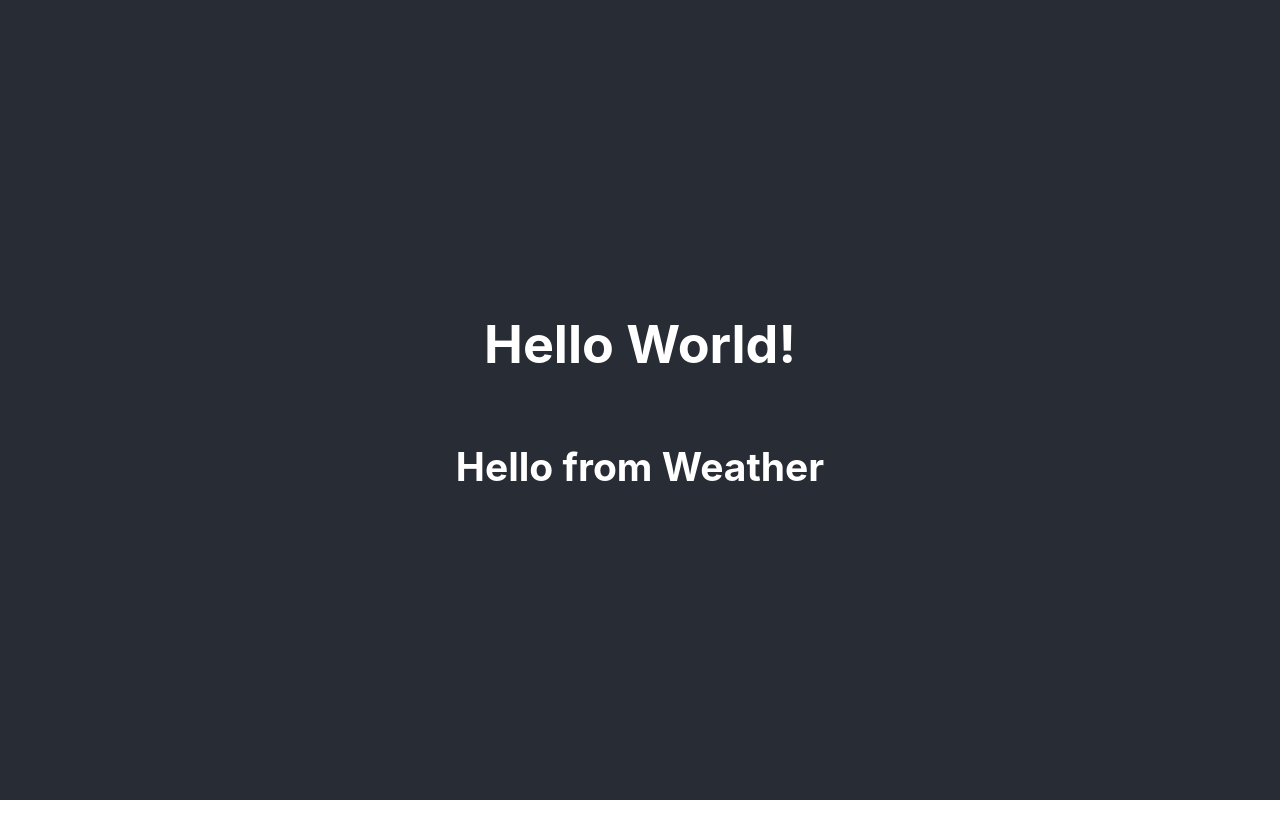
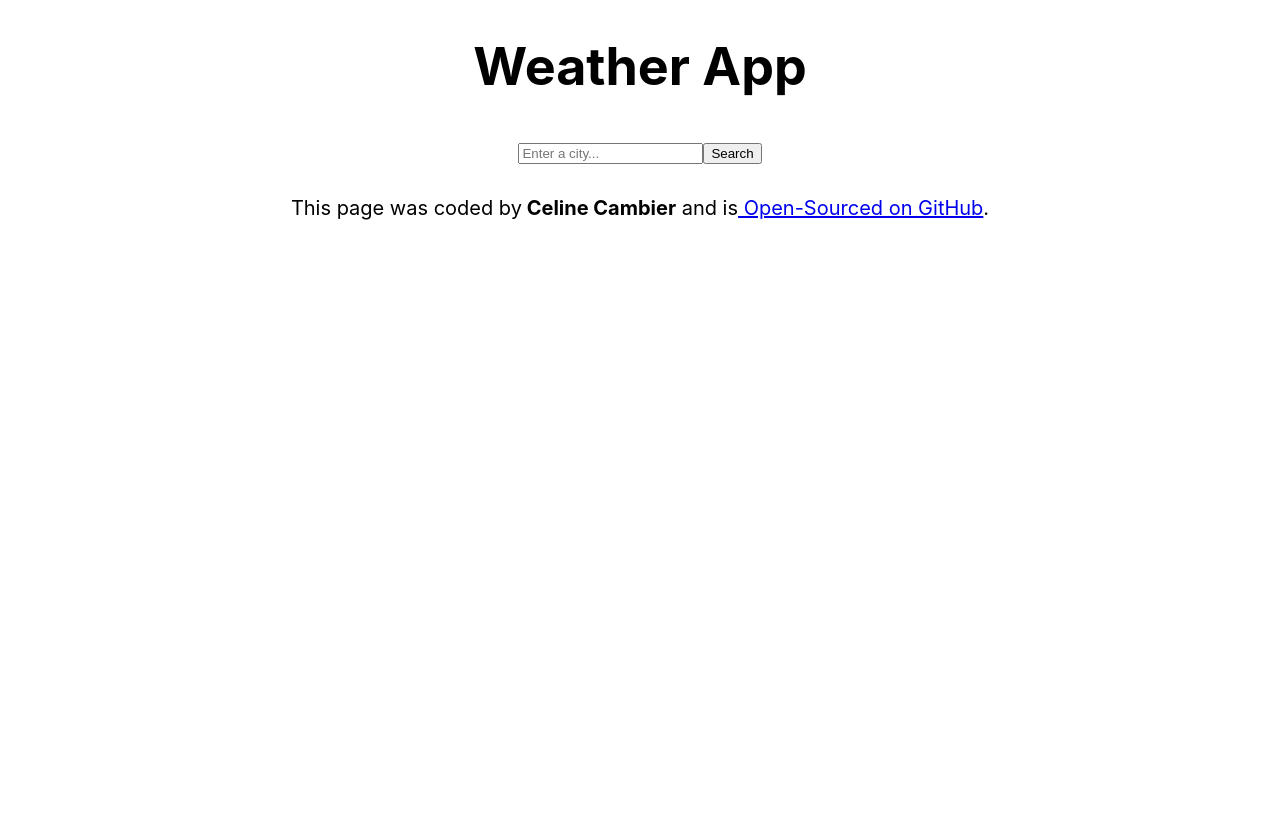
Before and after one commit to CelineCambier/weather-app-react, a React (Create React App) app: page / in a window 1280 px wide. Before the commit the page ends 800 px from the top, so only its background shows below. Built offline with nearby package versions, Linux system fonts and the light colour scheme; no server answers.

Commit message:
Added Search engine

```diff
--- a/package.json
+++ b/package.json
@@ -7,6 +7,7 @@
     "@testing-library/react": "^13.4.0",
     "@testing-library/user-event": "^13.5.0",
     "axios": "^1.4.0",
+    "bootstrap": "^5.3.0",
     "react": "^18.2.0",
     "react-dom": "^18.2.0",
     "react-scripts": "5.0.1",
--- a/src/App.css
+++ b/src/App.css
@@ -2,37 +2,9 @@
   text-align: center;
 }
 
-.App-logo {
-  height: 40vmin;
-  pointer-events: none;
+.App-header {
+  background-color: white;
+  min-height: 100vh;
+  font-size: calc(10px + 2vmin);
+  color: black;
 }
-
-@media (prefers-reduced-motion: no-preference) {
-  .App-logo {
-    animation: App-logo-spin infinite 20s linear;
-  }
-}
-
-.App-header {
-  background-color: #282c34;
-  min-height: 100vh;
-  display: flex;
-  flex-direction: column;
-  align-items: center;
-  justify-content: center;
-  font-size: calc(10px + 2vmin);
-  color: white;
-}
-
-.App-link {
-  color: #61dafb;
-}
-
-@keyframes App-logo-spin {
-  from {
-    transform: rotate(0deg);
-  }
-  to {
-    transform: rotate(360deg);
-  }
-}
--- a/src/App.js
+++ b/src/App.js
@@ -1,6 +1,6 @@
 import React from "react";
-import Weather from "./Weather";
-
+import Weather from "./Weather.js";
+import Footer from "./Footer.js";
 import './App.css';
 
 function App() {
@@ -8,8 +8,9 @@ function App() {
     <div className="App">
       <header className="App-header">
 
-        <h1>Hello World!</h1>
-        <Weather city="miami"/>
+       <h1>Weather App</h1>
+       <Weather city="Miami"/>
+        <Footer/>
       </header>
     </div>
   );
--- /dev/null
+++ b/src/Footer.css
@@ -0,0 +1,3 @@
+.Footer {
+    font-size: 20px;
+}
--- /dev/null
+++ b/src/Footer.js
@@ -0,0 +1,23 @@
+import React from "react";
+import "./Footer.css";
+
+export default function Footer() {
+  return (
+    <div className="Footer">
+      <p>
+        This page was coded by
+        <span className="coder">
+          <strong> Celine Cambier</strong> and is
+          <a
+            href="https://github.com/CelineCambier/weather-app-react"
+            className="github-link"
+            target="_blank"
+            rel="noreferrer"
+          > Open-Sourced on GitHub
+          </a>
+          .
+        </span>
+      </p>
+    </div>
+  );
+}
--- a/src/Weather.js
+++ b/src/Weather.js
@@ -1,12 +1,53 @@
-import React from "react";
+import React, { useState } from "react";
 import axios from "axios";
 
-export default function Weather(props) {
-    function handleResponse(response) {
-        alert(`The weather in ${response.data.name} is ${response.data.main.temp}℃`);
+export default function Weather() {
+  const [input, setInput] = useState("");
+  const [loaded, setLoaded] = useState("");
+
+  function showWeather(response) {
+    let weather = {
+      temperature: Math.round(response.data.main.temp),
+      description: response.data.weather[0].description,
+      humidity: response.data.main.humidity,
+      wind: Math.round(response.data.wind.speed),
+      icon: `https://openweathermap.org/img/wn/${response.data.weather[0].icon}@2x.png`
+    };
+    setLoaded(
+      <ul>
+        <li>Temperature: {weather.temperature}°C</li>
+        <li>Description: {weather.description}</li>
+        <li>Humidity: {weather.humidity}%</li>
+        <li>Wind: {weather.wind}km/h</li>
+        <li>
+          <img src={weather.icon} alt={weather.description} />
+        </li>
+      </ul>
+    );
   }
+
+  function handleSubmit(event) {
+    event.preventDefault();
     let apiKey = "a95c2c6739994ba4903e007ee817e7d1";
-    let url = `https://api.openweathermap.org/data/2.5/weather?q=${props.city}&appid=${apiKey}&units=metric`;
-    axios.get(url).then(handleResponse);
-    return <h2>Hello from Weather</h2>
+    let url = `https://api.openweathermap.org/data/2.5/weather?q=${input}&appid=${apiKey}&units=metric`;
+    axios.get(url).then(showWeather);
+  }
+
+  function updateCity(event) {
+    setInput(event.target.value);
+  }
+
+  return (
+    <div className="Weather">
+      <form onSubmit={handleSubmit}>
+        <input
+          type="search"
+          placeholder="Enter a city..."
+          onChange={updateCity}
+        />
+        <input type="submit" value="Search" />
+      </form>
+      <h2>{loaded}</h2>
+    </div>
+  );
 }
--- a/src/index.js
+++ b/src/index.js
@@ -8,6 +8,7 @@ const root = ReactDOM.createRoot(document.getElementById('root'));
 root.render(
   <React.StrictMode>
     <App />
+
   </React.StrictMode>
 );
 
```
Also changed, not shown: 1 other file (tests, documents, lock files or other folders).
